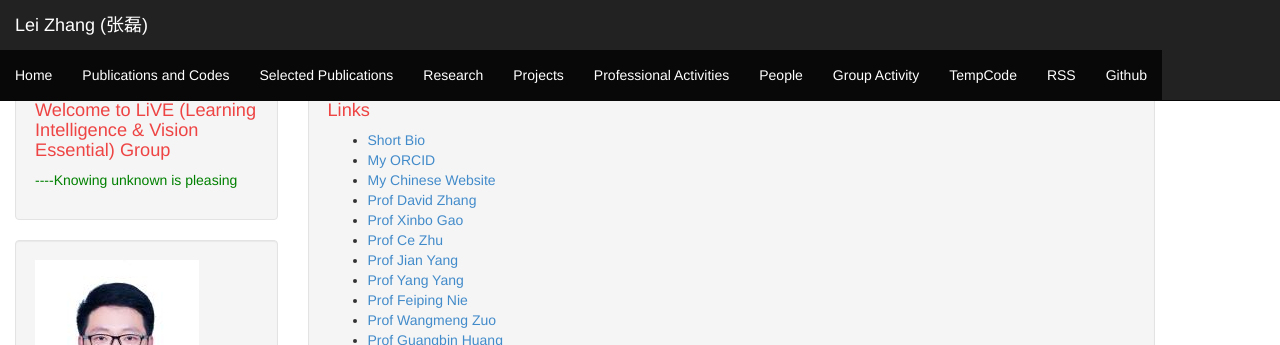
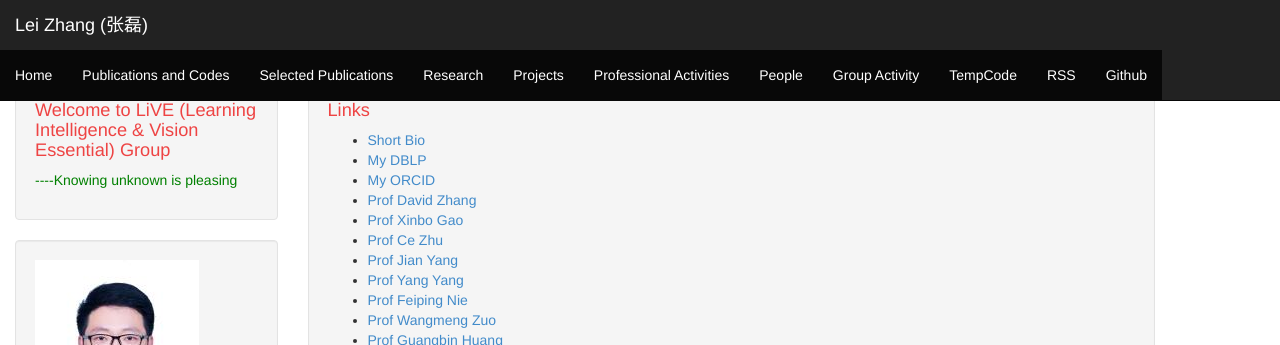
Before and after one commit to DrLeiZhang/website, a Jekyll site: the page built from links.html, in a window 1280 px wide and 1400 px high. Shown: the top 345 px of the window. Built offline with Jekyll 4.4.1, drawn with Linux system fonts in a browser that asks for light colours; Markdown is read by kramdown in place of the engine named in the settings; some of the changed text lies outside the part shown.

Commit message:
Update links-list.html

```diff
--- a/_includes/links-list.html
+++ b/_includes/links-list.html
@@ -1,8 +1,8 @@
 <h1>Links</h1>
 <ul>
   <li><a href="http://www.leizhang.tk/shortbio.html">Short Bio</a></li>
+  <li><a href="https://dblp.org/pid/64/5666-38.html">My DBLP</a></li>
   <li><a href="https://orcid.org/0000-0002-5305-8543">My ORCID</a></li>
-  <li><a href="http://yz.cqu.edu.cn/teacher/d/12061.html">My Chinese Website</a></li>
   <li><a href="http://www4.comp.polyu.edu.hk/~csdzhang/">Prof David Zhang</a></li>
   <li><a href="https://see.xidian.edu.cn/faculty/xbgao/">Prof Xinbo Gao</a></li>
   <li><a href="http://www.avc2-lab.net/~eczhu/index.html/">Prof Ce Zhu</a></li>
```
